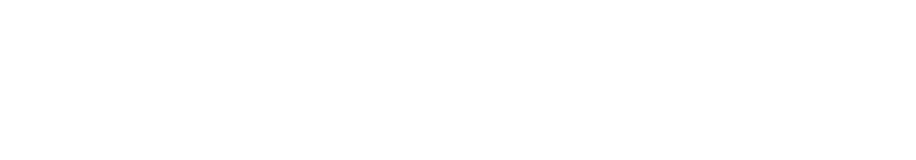
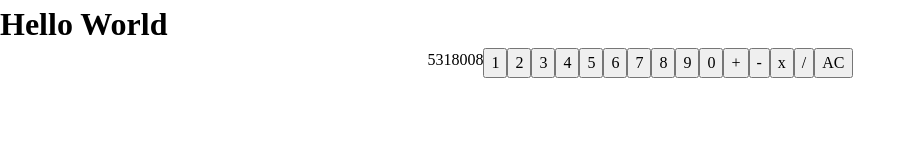
Before and after one commit to 13lejos/calculator, a plain HTML site: page index.html in a window 1280 px wide. Shown: the whole page, without its empty margins (0-916 px from the left). Drawn offline with Linux system fonts and the light colour scheme.

Commit message:
Add buttons class/id

```diff
--- a/index.html
+++ b/index.html
@@ -9,6 +9,29 @@
     <script src="script.js"></script>
 </head>
 <body>
+    <main>
+        <h1>Hello World</h1>
+        <section class="centerSection" id="center">
+            <div class="calcContainer">
+                <div class="display" id="display">5318008</div>
+                <button class="button" id="numberOne">1</button>
+                <button class="button" id="numberTwo">2</button>
+                <button class="button" id="numberThree">3</button>
+                <button class="button" id="numberFour">4</button>
+                <button class="button" id="numberFive">5</button>
+                <button class="button" id="numberSix">6</button>
+                <button class="button" id="numberSeven">7</button>
+                <button class="button" id="numberEight">8</button>
+                <button class="button" id="numberNine">9</button>
+                <button class="button" id="zero">0</button>
+                <button class="button" id="plus">+</button>
+                <button class="button" id="minus">-</button>
+                <button class="button" id="multiply">x</button>
+                <button class="button" id="divide">/</button>
+                <button class="button" id="clear">AC</button>
+            </div>
 
+    </section>
+    </main>
 </body>
 </html>
--- a/script.js
+++ b/script.js
@@ -0,0 +1,3 @@
+subtract = (a, b) => {
+let resultSubtract = a - b;
+}
--- a/style.css
+++ b/style.css
@@ -0,0 +1,9 @@
+.centerSection{
+    display: flex;
+    align-items: center;
+    justify-content: center;
+}
+.calcContainer{
+    display: flex;
+    flex-wrap: wrap;
+}
```
